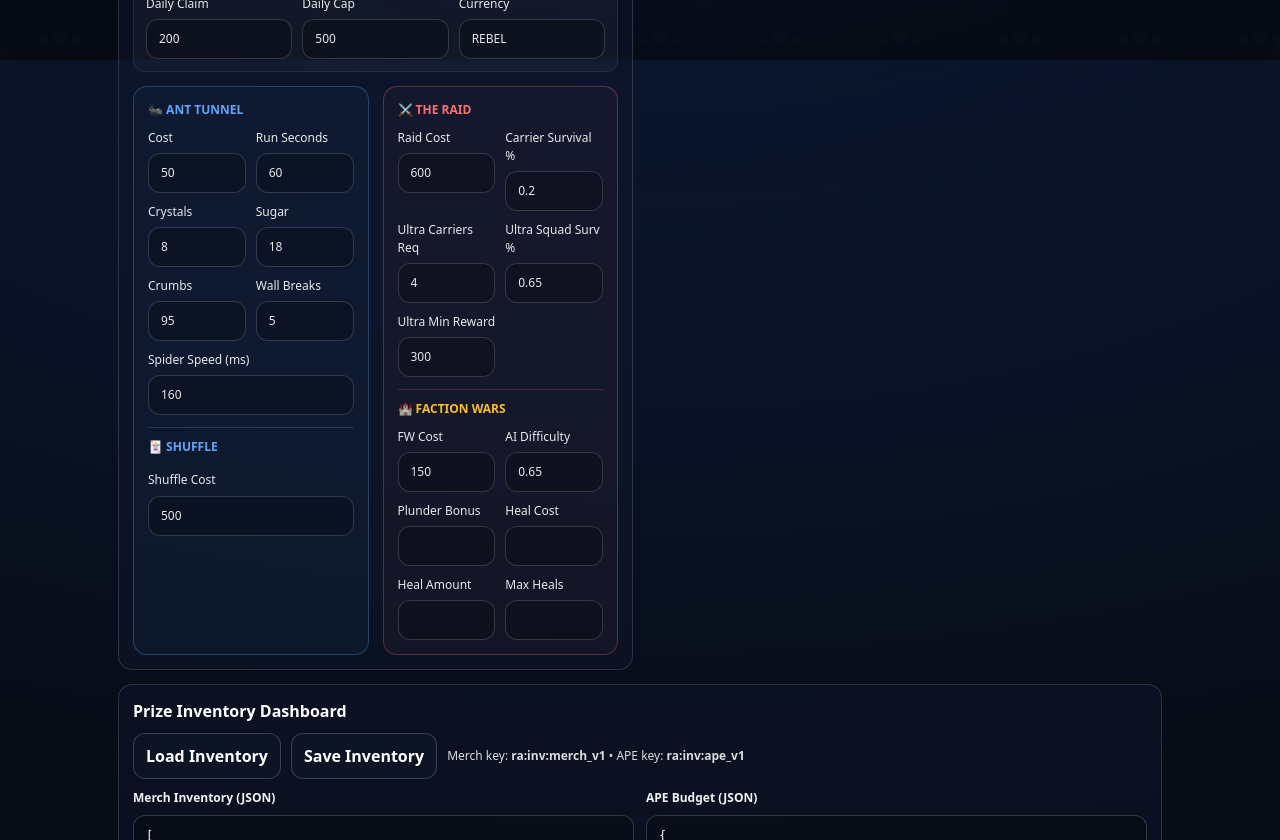
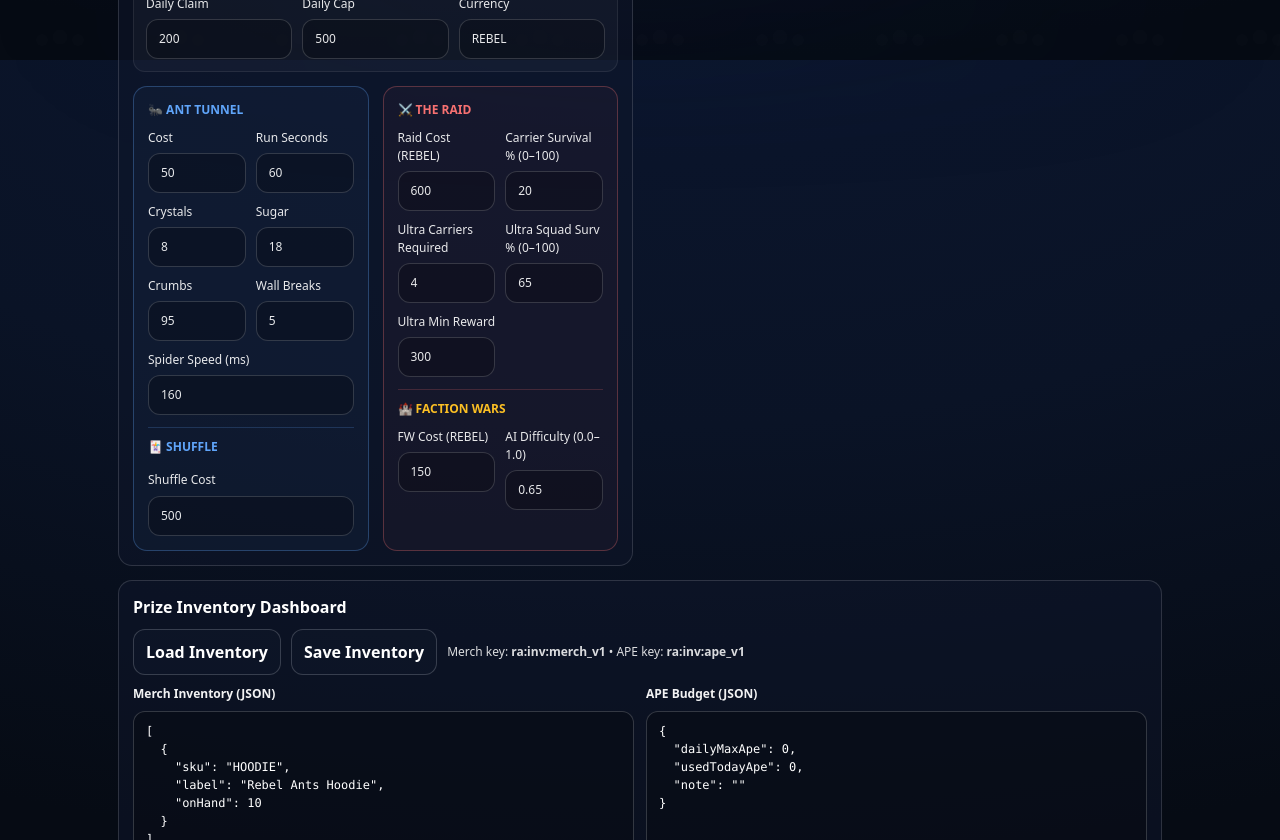
Before and after one commit to D1stknight/rebelants-playground, a Next.js app: page /admin in a window 1280 px wide. Shown: the part 740-1580 px from the top of the page. Built offline with nearby package versions, Linux system fonts and the light colour scheme; no server answers; what @rainbow-me/rainbowkit, wagmi would draw is missing.

Commit message:
fix: use only valid cfg field names in admin Raid + FW sections

```diff
--- a/pages/admin.tsx
+++ b/pages/admin.tsx
@@ -1107,20 +1107,16 @@ String(c.status).toUpperCase()==="PENDING"
       <div style={{ padding: 14, borderRadius: 14, border: "1px solid rgba(248,113,113,.3)", background: "rgba(248,113,113,.04)" }}>
         <div style={{ fontWeight: 900, fontSize: 12, marginBottom: 10, color: "#f87171" }}>⚔️ THE RAID</div>
         <div style={{ display: "grid", gridTemplateColumns: "1fr 1fr", gap: 10 }}>
-          <label style={{ fontSize: 12, opacity: 0.9 }}>Raid Cost<input value={cfg.raidCost} onChange={(e) => setCfg((c) => ({ ...c, raidCost: safeNum(e.target.value, c.raidCost) }))} style={{ width: "100%", marginTop: 6, padding: "10px 12px", borderRadius: 12, border: "1px solid rgba(255,255,255,.18)", background: "rgba(0,0,0,.25)", color: "white" }} /></label>
-          <label style={{ fontSize: 12, opacity: 0.9 }}>Carrier Survival %<input value={cfg.raidCarrierSurvival} onChange={(e) => setCfg((c) => ({ ...c, raidCarrierSurvival: safeNum(e.target.value, c.raidCarrierSurvival) }))} style={{ width: "100%", marginTop: 6, padding: "10px 12px", borderRadius: 12, border: "1px solid rgba(255,255,255,.18)", background: "rgba(0,0,0,.25)", color: "white" }} /></label>
-          <label style={{ fontSize: 12, opacity: 0.9 }}>Ultra Carriers Req<input value={cfg.raidUltraCarriers} onChange={(e) => setCfg((c) => ({ ...c, raidUltraCarriers: safeNum(e.target.value, c.raidUltraCarriers) }))} style={{ width: "100%", marginTop: 6, padding: "10px 12px", borderRadius: 12, border: "1px solid rgba(255,255,255,.18)", background: "rgba(0,0,0,.25)", color: "white" }} /></label>
-          <label style={{ fontSize: 12, opacity: 0.9 }}>Ultra Squad Surv %<input value={cfg.raidUltraRatio} onChange={(e) => setCfg((c) => ({ ...c, raidUltraRatio: safeNum(e.target.value, c.raidUltraRatio) }))} style={{ width: "100%", marginTop: 6, padding: "10px 12px", borderRadius: 12, border: "1px solid rgba(255,255,255,.18)", background: "rgba(0,0,0,.25)", color: "white" }} /></label>
-          <label style={{ fontSize: 12, opacity: 0.9 }}>Ultra Min Reward<input value={cfg.ultraMinReward} onChange={(e) => setCfg((c) => ({ ...c, ultraMinReward: safeNum(e.target.value, c.ultraMinReward) }))} style={{ width: "100%", marginTop: 6, padding: "10px 12px", borderRadius: 12, border: "1px solid rgba(255,255,255,.18)", background: "rgba(0,0,0,.25)", color: "white" }} /></label>
+          <label style={{ fontSize: 12, opacity: 0.9 }}>Raid Cost (REBEL)<input value={cfg.raidCost} onChange={e => setCfg(c => ({ ...c, raidCost: safeNum(e.target.value, c.raidCost) }))} style={{ width: "100%", marginTop: 6, padding: "10px 12px", borderRadius: 12, border: "1px solid rgba(255,255,255,.18)", background: "rgba(0,0,0,.25)", color: "white" }} /></label>
+          <label style={{ fontSize: 12, opacity: 0.9 }}>Carrier Survival % (0–100)<input value={Math.round((cfg.raidCarrierSurvival ?? 0.20) * 100)} onChange={e => { const pct = Math.min(100, Math.max(0, safeNum(e.target.value, 20))); setCfg(c => ({ ...c, raidCarrierSurvival: pct / 100 })); }} style={{ width: "100%", marginTop: 6, padding: "10px 12px", borderRadius: 12, border: "1px solid rgba(255,255,255,.18)", background: "rgba(0,0,0,.25)", color: "white" }} /></label>
+          <label style={{ fontSize: 12, opacity: 0.9 }}>Ultra Carriers Required<input value={cfg.raidUltraCarriers} onChange={e => setCfg(c => ({ ...c, raidUltraCarriers: safeNum(e.target.value, c.raidUltraCarriers) }))} style={{ width: "100%", marginTop: 6, padding: "10px 12px", borderRadius: 12, border: "1px solid rgba(255,255,255,.18)", background: "rgba(0,0,0,.25)", color: "white" }} /></label>
+          <label style={{ fontSize: 12, opacity: 0.9 }}>Ultra Squad Surv % (0–100)<input value={Math.round((cfg.raidUltraRatio ?? 0.65) * 100)} onChange={e => { const pct = Math.min(100, Math.max(0, safeNum(e.target.value, 65))); setCfg(c => ({ ...c, raidUltraRatio: pct / 100 })); }} style={{ width: "100%", marginTop: 6, padding: "10px 12px", borderRadius: 12, border: "1px solid rgba(255,255,255,.18)", background: "rgba(0,0,0,.25)", color: "white" }} /></label>
+          <label style={{ fontSize: 12, opacity: 0.9 }}>Ultra Min Reward<input value={cfg.ultraMinReward} onChange={e => setCfg(c => ({ ...c, ultraMinReward: safeNum(e.target.value, c.ultraMinReward) }))} style={{ width: "100%", marginTop: 6, padding: "10px 12px", borderRadius: 12, border: "1px solid rgba(255,255,255,.18)", background: "rgba(0,0,0,.25)", color: "white" }} /></label>
         </div>
         <div style={{ fontWeight: 900, fontSize: 12, margin: "12px 0 10px", color: "#fbbf24", paddingTop: 10, borderTop: "1px solid rgba(248,113,113,.2)" }}>🏰 FACTION WARS</div>
         <div style={{ display: "grid", gridTemplateColumns: "1fr 1fr", gap: 10 }}>
-          <label style={{ fontSize: 12, opacity: 0.9 }}>FW Cost<input value={cfg.factionWarsCost} onChange={e => setCfg(c => ({ ...c, factionWarsCost: safeNum(e.target.value, c.factionWarsCost) }))} type="number" min="0" style={{ width: "100%", marginTop: 6, padding: "10px 12px", borderRadius: 12, border: "1px solid rgba(255,255,255,.18)", background: "rgba(0,0,0,.25)", color: "white" }} /></label>
-          <label style={{ fontSize: 12, opacity: 0.9 }}>AI Difficulty<input value={cfg.factionWarsAIDifficulty} onChange={e => setCfg(c => ({ ...c, factionWarsAIDifficulty: Math.min(1, Math.max(0, safeNum(e.target.value, c.factionWarsAIDifficulty))) }))} type="number" min="0" max="1" step="0.05" style={{ width: "100%", marginTop: 6, padding: "10px 12px", borderRadius: 12, border: "1px solid rgba(255,255,255,.18)", background: "rgba(0,0,0,.25)", color: "white" }} /></label>
-          <label style={{ fontSize: 12, opacity: 0.9 }}>Plunder Bonus<input value={cfg.factionWarsPlunderBonus} onChange={e => setCfg(c => ({ ...c, factionWarsPlunderBonus: safeNum(e.target.value, c.factionWarsPlunderBonus) }))} type="number" min="0" style={{ width: "100%", marginTop: 6, padding: "10px 12px", borderRadius: 12, border: "1px solid rgba(255,255,255,.18)", background: "rgba(0,0,0,.25)", color: "white" }} /></label>
-          <label style={{ fontSize: 12, opacity: 0.9 }}>Heal Cost<input value={cfg.factionWarsHealCost} onChange={e => setCfg(c => ({ ...c, factionWarsHealCost: safeNum(e.target.value, c.factionWarsHealCost) }))} type="number" min="0" style={{ width: "100%", marginTop: 6, padding: "10px 12px", borderRadius: 12, border: "1px solid rgba(255,255,255,.18)", background: "rgba(0,0,0,.25)", color: "white" }} /></label>
-          <label style={{ fontSize: 12, opacity: 0.9 }}>Heal Amount<input value={cfg.factionWarsHealAmt} onChange={e => setCfg(c => ({ ...c, factionWarsHealAmt: safeNum(e.target.value, c.factionWarsHealAmt) }))} type="number" min="1" max="100" style={{ width: "100%", marginTop: 6, padding: "10px 12px", borderRadius: 12, border: "1px solid rgba(255,255,255,.18)", background: "rgba(0,0,0,.25)", color: "white" }} /></label>
-          <label style={{ fontSize: 12, opacity: 0.9 }}>Max Heals<input value={cfg.factionWarsMaxHeals} onChange={e => setCfg(c => ({ ...c, factionWarsMaxHeals: safeNum(e.target.value, c.factionWarsMaxHeals) }))} type="number" min="0" style={{ width: "100%", marginTop: 6, padding: "10px 12px", borderRadius: 12, border: "1px solid rgba(255,255,255,.18)", background: "rgba(0,0,0,.25)", color: "white" }} /></label>
+          <label style={{ fontSize: 12, opacity: 0.9 }}>FW Cost (REBEL)<input value={cfg.factionWarsCost} onChange={e => setCfg(c => ({ ...c, factionWarsCost: safeNum(e.target.value, c.factionWarsCost) }))} type="number" min="0" style={{ width: "100%", marginTop: 6, padding: "10px 12px", borderRadius: 12, border: "1px solid rgba(255,255,255,.18)", background: "rgba(0,0,0,.25)", color: "white" }} /></label>
+          <label style={{ fontSize: 12, opacity: 0.9 }}>AI Difficulty (0.0–1.0)<input value={cfg.factionWarsAIDifficulty} onChange={e => setCfg(c => ({ ...c, factionWarsAIDifficulty: Math.min(1, Math.max(0, safeNum(e.target.value, c.factionWarsAIDifficulty))) }))} type="number" min="0" max="1" step="0.05" style={{ width: "100%", marginTop: 6, padding: "10px 12px", borderRadius: 12, border: "1px solid rgba(255,255,255,.18)", background: "rgba(0,0,0,.25)", color: "white" }} /></label>
         </div>
       </div>
     </div>
```
